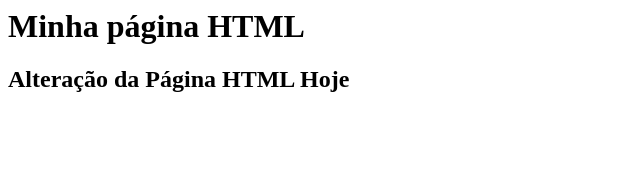
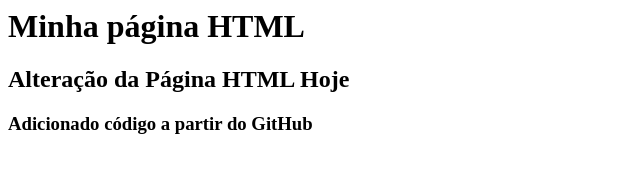
Before and after one commit to mairton15/gama-no-github2, a plain HTML site: page index.html in a window 1280 px wide. Shown: the whole page, without its empty margins (0-640 px from the left). Drawn offline with Linux system fonts and the light colour scheme.

Commit message:
Atualização a partir do GitHub

```diff
--- a/index.html
+++ b/index.html
@@ -2,5 +2,6 @@
     <body>
         <h1>Minha página HTML</h1>
         <h2>Alteração da Página HTML Hoje</h2>
+        <h3>Adicionado código a partir do GitHub</h3>
     </body>
 </html>
```
